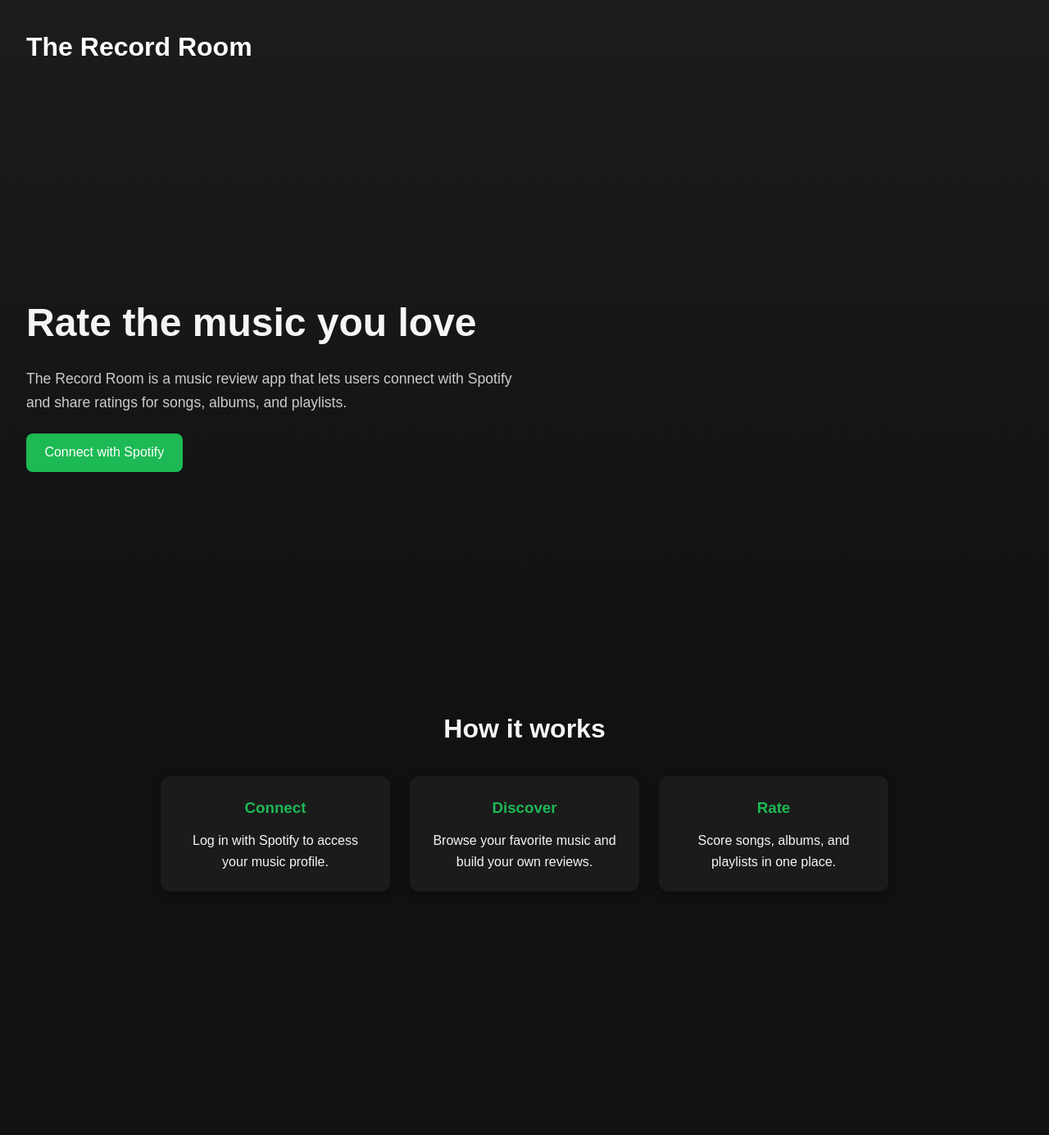
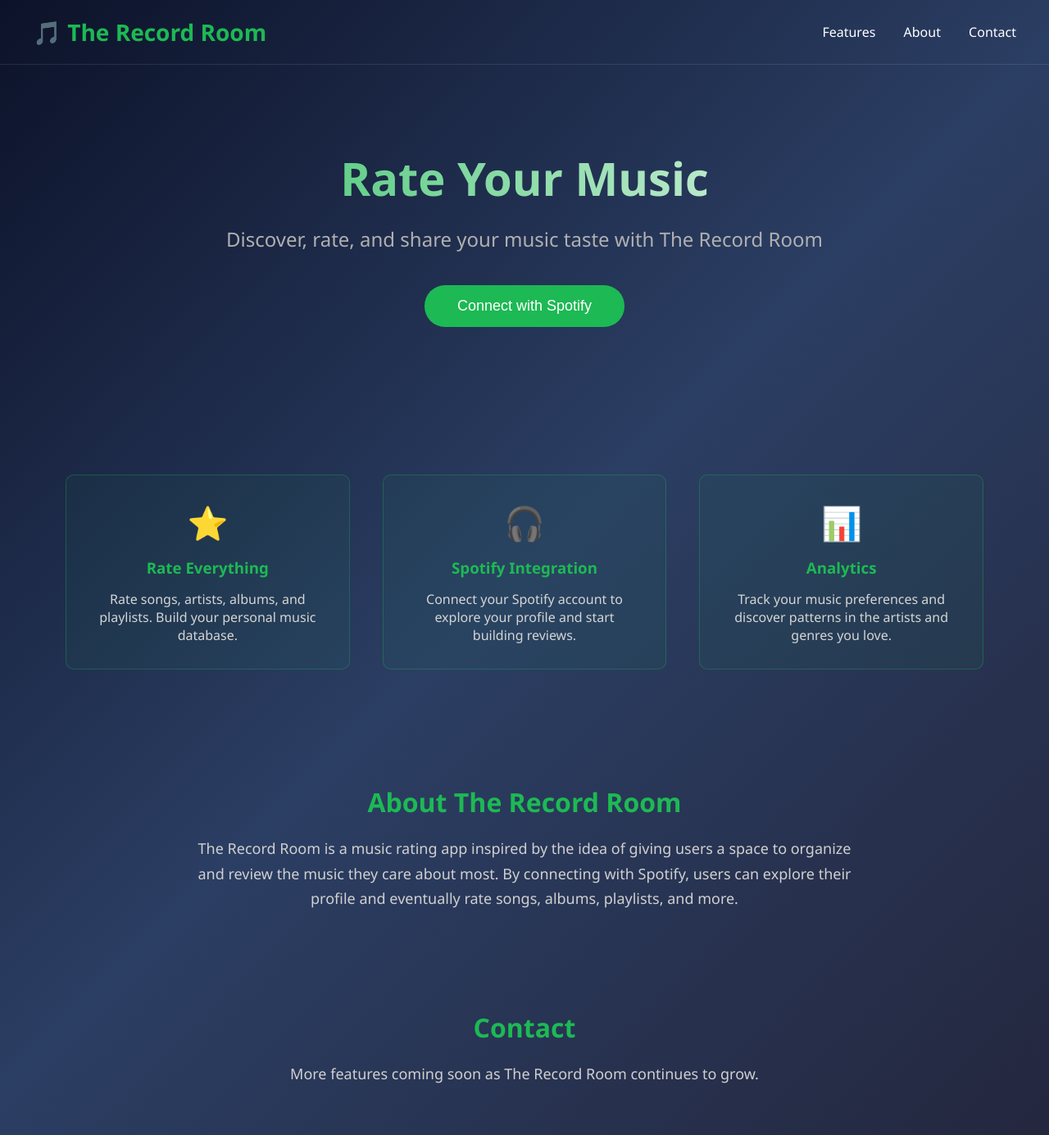
Before and after one commit to aysiacodes/TheRecordRoom.io, a plain HTML site: page index.html in a window 1280 px wide. Shown: the whole page at 82% size. Before the commit the page ends 1152 px from the top, so only its background shows below. Drawn offline with Linux system fonts and the light colour scheme.

Commit message:
edited landing page

```diff
--- a/index.html
+++ b/index.html
@@ -4,44 +4,54 @@
 <head>
   <meta charset="UTF-8" />
   <meta name="viewport" content="width=device-width, initial-scale=1.0" />
-  <title>The Record Room</title>
+  <title>The Record Room - Music Rating App</title>
   <link rel="stylesheet" href="style.css" />
   <script type="module" src="script.js"></script>
 </head>
 
 <body>
-  <header class="hero">
-    <nav class="navbar">
-      <h1>The Record Room</h1>
+  <header>
+    <div class="logo">🎵 The Record Room</div>
+    <nav>
+      <a href="#features">Features</a>
+      <a href="#about">About</a>
+      <a href="#contact">Contact</a>
     </nav>
-
-    <div class="hero-content">
-      <h2>Rate the music you love</h2>
-      <p>
-        The Record Room is a music review app that lets users connect with Spotify
-        and share ratings for songs, albums, and playlists.
-      </p>
-      <button id="loginBtn">Connect with Spotify</button>
-    </div>
   </header>
 
-  <main>
-    <section class="about">
-      <h2>How it works</h2>
-      <div class="cards">
-        <div class="card">
-          <h3>Connect</h3>
-          <p>Log in with Spotify to access your music profile.</p>
+  <section class="hero">
+    <h1>Rate Your Music</h1>
+    <p class="subtitle">Discover, rate, and share your music taste with The Record Room</p>
+    <button id="loginBtn" class="cta-button">Connect with Spotify</button>
+  </section>
+
+  <section id="features" class="features">
+    <div class="feature">
+      <div class="feature-icon">⭐</div>
+      <h3>Rate Everything</h3>
+      <p>Rate songs, artists, albums, and playlists. Build your personal music database.</p>
     </div>
-        <div class="card">
-          <h3>Discover</h3>
-          <p>Browse your favorite music and build your own reviews.</p>
+
+    <div class="feature">
+      <div class="feature-icon">🎧</div>
+      <h3>Spotify Integration</h3>
+      <p>Connect your Spotify account to explore your profile and start building reviews.</p>
     </div>
-        <div class="card">
-          <h3>Rate</h3>
-          <p>Score songs, albums, and playlists in one place.</p>
+
+    <div class="feature">
+      <div class="feature-icon">📊</div>
+      <h3>Analytics</h3>
+      <p>Track your music preferences and discover patterns in the artists and genres you love.</p>
     </div>
-      </div>
+  </section>
+
+  <section id="about" class="info-section">
+    <h2>About The Record Room</h2>
+    <p>
+      The Record Room is a music rating app inspired by the idea of giving users a space
+      to organize and review the music they care about most. By connecting with Spotify,
+      users can explore their profile and eventually rate songs, albums, playlists, and more.
+    </p>
   </section>
 
   <section id="profileSection" class="profile hidden">
@@ -53,9 +63,14 @@
       <p><strong>Email:</strong> <span id="email"></span></p>
       <p><strong>Spotify URI:</strong> <a id="uri" href="#" target="_blank"></a></p>
       <p><strong>Profile Link:</strong> <a id="url" href="#" target="_blank">Open Profile</a></p>
+      <p><strong>Profile Image:</strong> <span id="imgUrl"></span></p>
     </div>
   </section>
-  </main>
+
+  <section id="contact" class="info-section">
+    <h2>Contact</h2>
+    <p>More features coming soon as The Record Room continues to grow.</p>
+  </section>
 </body>
 
 </html>
--- a/style.css
+++ b/style.css
@@ -1,107 +1,154 @@
 * {
-    box-sizing: border-box;
     margin: 0;
     padding: 0;
+    box-sizing: border-box;
 }
 
 body {
-    font-family: Arial, sans-serif;
-    background: #111111;
-    color: #f5f5f5;
-    line-height: 1.6;
+    font-family: 'Segoe UI', Tahoma, Geneva, Verdana, sans-serif;
+    background: linear-gradient(135deg, #0c1229, #2b3e63, #24273e);
+    color: #ffffff;
+    min-height: 100vh;
+}
+
+header {
+    padding: 20px 40px;
+    display: flex;
+    justify-content: space-between;
+    align-items: center;
+    border-bottom: 1px solid rgba(255, 255, 255, 0.1);
+}
+
+.logo {
+    font-size: 28px;
+    font-weight: bold;
+    color: #1db954;
+}
+
+nav a {
+    color: #ffffff;
+    text-decoration: none;
+    margin-left: 30px;
+    transition: color 0.3s;
+}
+
+nav a:hover {
+    color: #1db954;
 }
 
 .hero {
-    min-height: 100vh;
-    padding: 2rem;
-    background: linear-gradient(to bottom, #1c1c1c, #111111);
-    display: flex;
-    flex-direction: column;
+    text-align: center;
+    padding: 100px 40px;
 }
 
-.navbar h1 {
-    font-size: 2rem;
-    color: #ffffff;
+.hero h1 {
+    font-size: 56px;
+    margin-bottom: 20px;
+    background: linear-gradient(to right, #1db954, #ffffff);
+    -webkit-background-clip: text;
+    -webkit-text-fill-color: transparent;
 }
 
-.hero-content {
-    max-width: 700px;
-    margin: auto 0;
-    padding-top: 5rem;
+.subtitle {
+    font-size: 24px;
+    margin-bottom: 40px;
+    color: #b0b0b0;
 }
 
-.hero-content h2 {
-    font-size: 3rem;
-    margin-bottom: 1rem;
+.cta-button {
+    background: #1db954;
+    color: #ffffff;
+    padding: 15px 40px;
+    font-size: 18px;
+    border: none;
+    border-radius: 25px;
+    cursor: pointer;
+    transition: background 0.3s;
+    text-decoration: none;
+    display: inline-block;
 }
 
-.hero-content p {
-    font-size: 1.1rem;
-    color: #cccccc;
-    max-width: 600px;
-    margin-bottom: 1.5rem;
+.cta-button:hover {
+    background: #1ed760;
 }
 
-button {
-    background: #1db954;
-    color: white;
-    border: none;
-    padding: 0.9rem 1.4rem;
-    font-size: 1rem;
-    border-radius: 8px;
-    cursor: pointer;
+.features {
+    display: grid;
+    grid-template-columns: repeat(3, 1fr);
+    gap: 40px;
+    padding: 80px 40px;
+    max-width: 1200px;
+    margin: 0 auto;
 }
 
-button:hover {
-    background: #18a449;
+.feature {
+    text-align: center;
+    padding: 30px;
+    border: 1px solid rgba(29, 185, 84, 0.3);
+    border-radius: 10px;
+    background: rgba(29, 185, 84, 0.05);
 }
 
-.about {
-    padding: 4rem 2rem;
+.feature h3 {
+    margin: 15px 0;
+    color: #1db954;
+}
+
+.feature p {
+    color: #d5d5d5;
+}
+
+.feature-icon {
+    font-size: 40px;
+}
+
+.info-section {
+    max-width: 900px;
+    margin: 0 auto;
+    padding: 60px 40px;
     text-align: center;
 }
 
-.about h2 {
-    margin-bottom: 2rem;
-    font-size: 2rem;
-}
-
-.cards {
-    display: flex;
-    gap: 1.5rem;
-    justify-content: center;
-    flex-wrap: wrap;
-}
-
-.card {
-    background: #1b1b1b;
-    padding: 1.5rem;
-    border-radius: 12px;
-    width: 280px;
-    box-shadow: 0 4px 12px rgba(0, 0, 0, 0.3);
-}
-
-.card h3 {
-    margin-bottom: 0.75rem;
+.info-section h2 {
+    font-size: 32px;
+    margin-bottom: 20px;
     color: #1db954;
 }
 
+.info-section p {
+    font-size: 18px;
+    color: #d0d0d0;
+    line-height: 1.7;
+}
+
 .profile {
-    padding: 4rem 2rem;
+    padding: 80px 40px;
     text-align: center;
 }
 
+.profile h2 {
+    font-size: 32px;
+    margin-bottom: 30px;
+    color: #1db954;
+}
+
 .profile-card {
-    background: #1b1b1b;
     max-width: 500px;
     margin: 0 auto;
-    padding: 2rem;
+    padding: 30px;
     border-radius: 12px;
+    background: rgba(255, 255, 255, 0.06);
+    border: 1px solid rgba(29, 185, 84, 0.3);
 }
 
-.profile-card img {
-    border-radius: 50%;
-    margin-bottom: 1rem;
+.profile-card h3 {
+    margin: 20px 0 15px;
+    font-size: 28px;
+}
+
+.profile-card p {
+    margin: 10px 0;
+    color: #e5e5e5;
 }
 
 .profile-card a {
@@ -109,6 +156,39 @@ button:hover {
     text-decoration: none;
 }
 
+.profile-card a:hover {
+    text-decoration: underline;
+}
+
+.profile-card img {
+    border-radius: 50%;
+    margin-bottom: 15px;
+}
+
 .hidden {
     display: none;
 }
+
+@media (max-width: 768px) {
+    header {
+        flex-direction: column;
+        gap: 15px;
+        text-align: center;
+    }
+
+    nav a {
+        margin: 0 10px;
+    }
+
+    .features {
+        grid-template-columns: 1fr;
+    }
+
+    .hero h1 {
+        font-size: 36px;
+    }
+
+    .subtitle {
+        font-size: 20px;
+    }
+}
```
Lines whose indentation alone changed are shown as unchanged.
